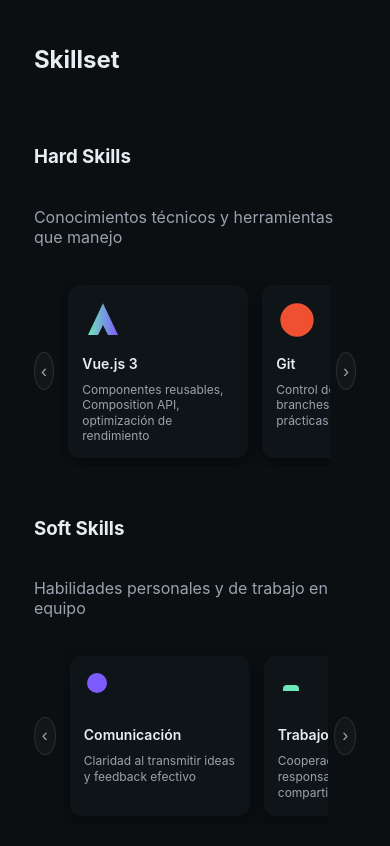
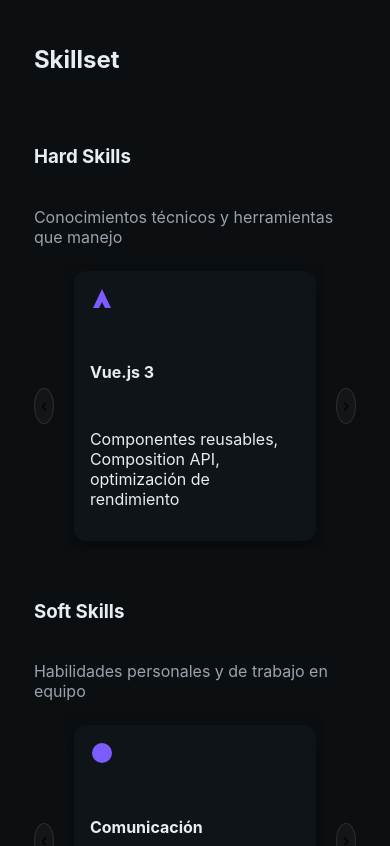
Before and after one commit to JaviPaz0820/Front-end-Unab, a Vue app: page / in a window 390 px wide. Shown: the part 1640-2486 px from the top of the page. Built offline with nearby package versions, Linux system fonts and the light colour scheme.

Commit message:
Update Skillset.vue

```diff
--- a/src/components/Skillset.vue
+++ b/src/components/Skillset.vue
@@ -13,7 +13,12 @@
         <button class="ctrl" @click="scroll('hard', -1)">‹</button>
 
         <div class="carousel" ref="hardCarousel">
-          <article v-for="s in hardSkills" :key="s.key" class="skill-card" v-intersect>
+          <article
+            v-for="s in hardSkills"
+            :key="s.key"
+            class="skill-card"
+            v-intersect
+          >
             <div class="icon" v-html="s.icon"></div>
             <h4 class="skill-title">{{ s.title }}</h4>
             <p class="skill-desc">{{ s.desc }}</p>
@@ -35,7 +40,12 @@
         <button class="ctrl" @click="scroll('soft', -1)">‹</button>
 
         <div class="carousel" ref="softCarousel">
-          <article v-for="s in softSkills" :key="s.key" class="skill-card" v-intersect>
+          <article
+            v-for="s in softSkills"
+            :key="s.key"
+            class="skill-card"
+            v-intersect
+          >
             <div class="icon" v-html="s.icon"></div>
             <h4 class="skill-title">{{ s.title }}</h4>
             <p class="skill-desc">{{ s.desc }}</p>
@@ -45,7 +55,6 @@
         <button class="ctrl" @click="scroll('soft', 1)">›</button>
       </div>
     </div>
-
   </section>
 </template>
 
@@ -57,27 +66,31 @@ const softCarousel = ref(null)
 
 function scroll(which, dir){
   const el = which === 'hard' ? hardCarousel.value : softCarousel.value
-  if(!el) return
+  if (!el) return
+
+  const card = el.querySelector(".skill-card")
+  if (!card) return
+
   el.scrollBy({
-    left: dir * (el.clientWidth * 0.65),
-    behavior: 'smooth'
+    left: dir * card.offsetWidth,
+    behavior: "smooth"
   })
 }
 
-/* DATOS */
+/* === SKILLS DATA === */
 const hardSkills = [
-  { key:'vue',     title:'Vue.js 3',            desc:'Componentes reusables, Composition API, optimización de rendimiento', icon:`<svg width="40" height="40" viewBox="0 0 24 24"><path d="M12 2 3 21h6l3-6 3 6h6L12 2z" fill="url(#g)"/><defs><linearGradient id="g"><stop offset="0" stop-color="#6ee7b7"/><stop offset="1" stop-color="#7c5cff"/></linearGradient></defs></svg>` },
-  { key:'git',     title:'Git',                 desc:'Control de versiones, branches y buenas prácticas', icon:`<svg width="40" height="40" viewBox="0 0 24 24"><circle cx="12" cy="12" r="10" fill="#f05032"/></svg>` },
-  { key:'seo',     title:'Optimización SEO',    desc:'Meta tags, accesibilidad y rendimiento web', icon:`<svg width="40" height="40"><rect x="3" y="3" width="18" height="18" rx="4" fill="#6ee7b7"/></svg>` },
-  { key:'ux',      title:'UX',                  desc:'Diseño centrado en el usuario y prototipado', icon:`<svg width="40" height="40"><path d="M4 12h16M12 4v16" stroke="#7c5cff" stroke-width="2"/></svg>` },
-  { key:'webdev',  title:'Web Development',     desc:'HTML5, CSS3, JS ES6+ y accesibilidad', icon:`<svg width="40" height="40"><rect x="3" y="4" width="18" height="16" rx="2" fill="#9aa3ad"/></svg>` }
+  { key:'vue', title:'Vue.js 3', desc:'Componentes reusables, Composition API, optimización de rendimiento', icon:`<svg width="40" height="40"><path d="M12 2 3 21h6l3-6 3 6h6L12 2z" fill="#7c5cff"/></svg>` },
+  { key:'git', title:'Git', desc:'Control de versiones, branches y buenas prácticas', icon:`<svg width="40" height="40"><circle cx="12" cy="12" r="10" fill="#f05032"/></svg>` },
+  { key:'seo', title:'SEO', desc:'Optimización de accesibilidad y rendimiento', icon:`<svg width="40" height="40"><rect width="20" height="20" x="2" y="2" rx="4" fill="#6ee7b7"/></svg>` },
+  { key:'ux', title:'UX', desc:'Diseño centrado en el usuario y prototipado', icon:`<svg width="40" height="40"><path d="M4 12h16M12 4v16" stroke="#7c5cff" stroke-width="2"/></svg>` },
+  { key:'webdev', title:'Web Development', desc:'HTML5, CSS3, JS ES6+ y accesibilidad', icon:`<svg width="40" height="40"><rect width="20" height="14" x="2" y="5" rx="2" fill="#9aa3ad"/></svg>` }
 ]
 
 const softSkills = [
-  { key:'com',      title:'Comunicación',          desc:'Claridad al transmitir ideas y feedback efectivo', icon:`<svg width="40" height="40"><circle cx="12" cy="12" r="10" fill="#7c5cff"/></svg>` },
-  { key:'team',     title:'Trabajo en equipo',      desc:'Cooperación, empatía y responsabilidad compartida', icon:`<svg width="40" height="40"><path d="M4 20v-2a4 4 0 0 1 4-4h8a4 4 0 0 1 4 4v2" fill="#6ee7b7"/></svg>` },
-  { key:'problem',  title:'Resolución de problemas',desc:'Enfoque lógico y soluciones prácticas', icon:`<svg width="40" height="40"><path d="M12 2v6" stroke="#6ee7b7" stroke-width="2"/></svg>` },
-  { key:'adapt',    title:'Adaptabilidad',         desc:'Aprendizaje rápido y manejo de cambios', icon:`<svg width="40" height="40"><path d="M12 2c2 2 4 4 6 6" stroke="#9aa3ad" stroke-width="2"/></svg>` }
+  { key:'com', title:'Comunicación', desc:'Claridad al transmitir ideas y feedback efectivo', icon:`<svg width="40" height="40"><circle cx="12" cy="12" r="10" fill="#7c5cff"/></svg>` },
+  { key:'team', title:'Trabajo en equipo', desc:'Empatía, cooperación y responsabilidad', icon:`<svg width="40" height="40"><path d="M4 20v-2a4 4 0 0 1 4-4h8a4 4 0 0 1 4 4v2" fill="#6ee7b7"/></svg>` },
+  { key:'problem', title:'Resolución de problemas', desc:'Pensamiento analítico y soluciones prácticas', icon:`<svg width="40" height="40"><path d="M12 2v6" stroke="#6ee7b7" stroke-width="2"/></svg>` },
+  { key:'adapt', title:'Adaptabilidad', desc:'Flexibilidad ante cambios y aprendizaje rápido', icon:`<svg width="40" height="40"><path d="M12 2c2 2 4 4 6 6" stroke="#9aa3ad" stroke-width="2"/></svg>` }
 ]
 </script>
 
@@ -86,30 +99,26 @@ const softSkills = [
   display:flex;
   flex-direction:column;
   gap:32px;
-  width: 100%;
 }
 
-/* --- SECCIÓN GENERAL --- */
-.skill-section{
-  display:flex;
-  flex-direction:column;
-  gap:14px;
-}
-
+/***************************
+  TITULOS
+****************************/
 .section-head{
   display:flex;
   flex-direction:column;
   gap:4px;
 }
 
-/* --- CARRUSEL --- */
+/***************************
+  CARRUSEL
+****************************/
 .carousel-area{
   display:flex;
   align-items:center;
-  gap:10px;
+  gap:12px;
 }
 
-/* Botones */
 .ctrl{
   width:42px;
   height:42px;
@@ -117,102 +126,58 @@ const softSkills = [
   background:var(--glass);
   border:1px solid rgba(255,255,255,0.1);
   font-size:22px;
-  color:var(--muted);
   cursor:pointer;
-  transition:.2s;
 }
 
-.ctrl:hover{
-  transform:scale(1.08);
-}
-
-/* Contenedor desplazable */
+/* Scroll */
 .carousel{
   display:flex;
-  gap:14px;
+  gap:16px;
   overflow-x:auto;
+  padding:8px;
   scroll-behavior:smooth;
-  padding:8px;
   scrollbar-width:none;
+  scroll-snap-type:x mandatory;
 }
 .carousel::-webkit-scrollbar{ display:none; }
 
-/* Tarjetas */
+/***************************
+  TARJETAS
+****************************/
 .skill-card{
-  min-width:210px;
-  max-width:210px;
   background:var(--card);
   border-radius:12px;
   padding:16px;
   display:flex;
   flex-direction:column;
   gap:10px;
-  align-items:flex-start;
   box-shadow:0 6px 18px rgba(0,0,0,0.35);
-  transition:.2s;
+  scroll-snap-align:center;
 }
 
-.skill-card:hover{
-  transform:translateY(-4px);
-}
-
-/* Icono */
-.icon{
-  width:48px;
-  height:48px;
-  display:flex;
-  align-items:center;
-  justify-content:center;
-  margin-bottom:4px;
-}
-
-/* Textos */
-.skill-title{
-  margin:0;
-  font-size:15px;
-  font-weight:600;
-}
-
-.skill-desc{
-  margin:0;
-  font-size:13px;
-  color:var(--muted);
-  line-height:1.3;
-}
-
-/* --- MOBILE --- */
+/***************************
+  MOBILE — SOLO UNA TARJETA
+****************************/
 @media(max-width: 700px){
-
-  .carousel-area{
-    gap:6px;
+  .skill-card{
+    min-width: 100%;
+    max-width: 100%;
   }
 
   .ctrl{
-    width:38px;
-    height:38px;
+    width:36px;
+    height:36px;
     font-size:18px;
   }
-
-  .skill-card{
-    min-width:180px;
-    max-width:180px;
-    padding:14px;
-  }
-
-  .icon{
-    width:42px;
-    height:42px;
-  }
-
-  .skill-title{ font-size:14px; }
-  .skill-desc{ font-size:12px; }
 }
 
-/* --- DESKTOP --- */
-@media(min-width:900px){
+/***************************
+  DESKTOP
+****************************/
+@media(min-width: 701px){
   .skill-card{
-    min-width:240px;
-    max-width:240px;
+    min-width: 240px;
+    max-width: 240px;
   }
 }
 </style>
```
